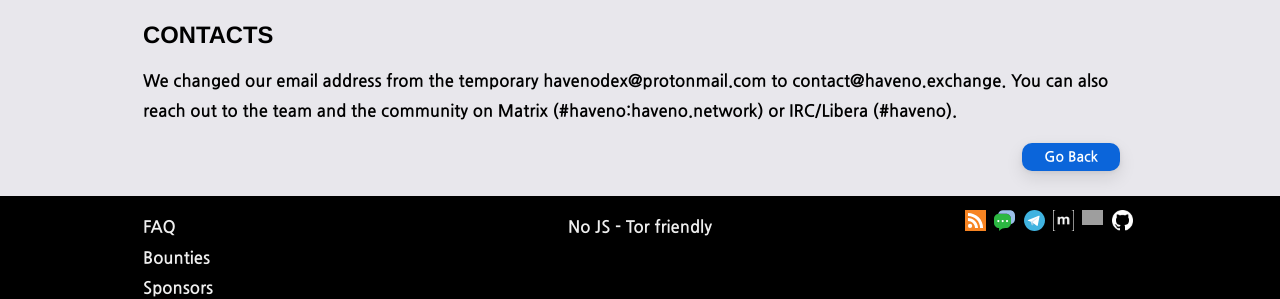
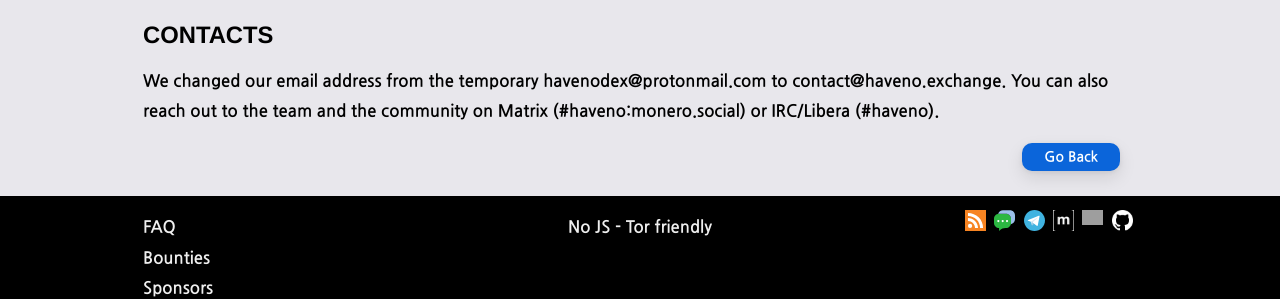
Before and after one commit to haveno-dex/haveno-site, a Jekyll site: the page built from _posts/2021-10-1-updates.md, in a window 1280 px wide and 900 px high, scrolled down 913 px. Shown: the part 550-849 px from the top of the window. Built offline with Jekyll 4.4.1, drawn with Linux system fonts in a browser that asks for light colours.

```diff
--- a/_posts/2021-10-1-updates.md
+++ b/_posts/2021-10-1-updates.md
@@ -49,4 +49,4 @@
 
 ## Contacts
 
-We changed our email address from the temporary havenodex@protonmail.com to contact@haveno.exchange. You can also reach out to the team and the community on Matrix (#haveno:haveno.network) or IRC/Libera (#haveno).
+We changed our email address from the temporary havenodex@protonmail.com to contact@haveno.exchange. You can also reach out to the team and the community on Matrix (#haveno:monero.social) or IRC/Libera (#haveno).
```
Also changed, not shown: _posts/2021-10-5-lead-ui.md (+1 -1 lines), _posts/2022-04-12-frontend-work-starting.md (+1 -1 lines), _posts/2022-05-12-updates2.md (+1 -1 lines), _posts/2022-06-14-development-ui-suspended.md (+1 -1 lines), _posts/2022-08-18-test-network-launched.md (+1 -1 lines).
